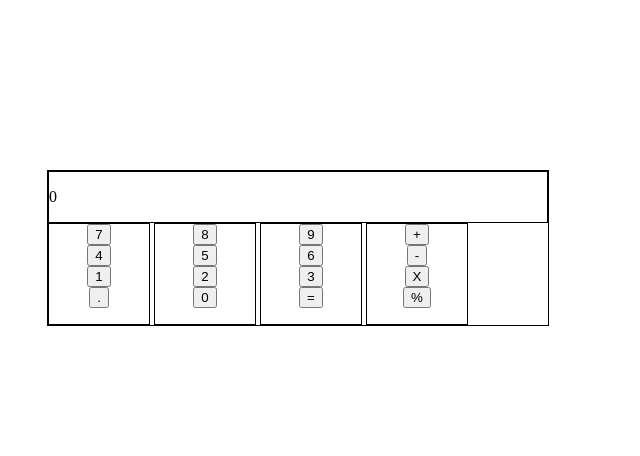
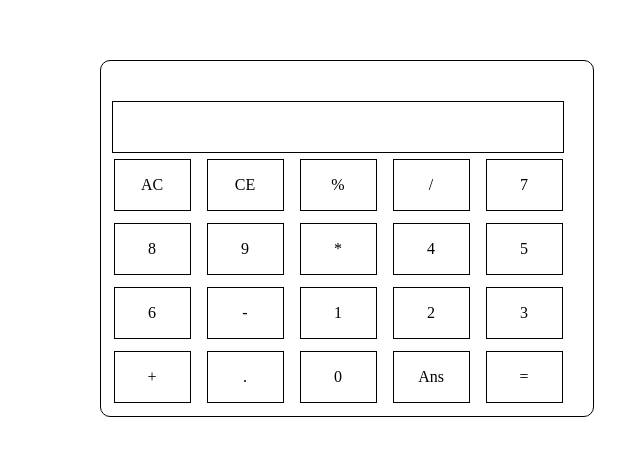
Before and after one commit to ebotsupreme/calculator, a plain HTML site: page index.html in a window 1280 px wide. Shown: the part 130-586 px from the top of the page, without its empty margins (293-933 px from the left). Drawn offline with Linux system fonts and the light colour scheme.

Commit message:
restyled css for calc

```diff
--- a/index.html
+++ b/index.html
@@ -8,36 +8,33 @@
   </head>
   <body>
     <div class="container">
-        <div class="row-answer">
-          <p id="total" class="answer">0<p>
+      <div class="input-btn-container">
+        <div class="input-container">
+          <p class="display"></p>
         </div>
-      <div class="row row-digit">
-        <div class="">
-          <div class="digit"><button type="button" id="7" onclick="displayDigit(this)" value="7">7</button></div>
-          <div class="digit"><button type="button" id="4" onclick="displayDigit(this)" value="4">4</button></div>
-          <div class="digit"><button type="button" id="1" onclick="displayDigit(this)" value="1">1</button></div>
-          <div class="digit"><button type="button" id="." onclick="displayDigit(this)" value=".">.</button></div>
+        <div class="btn-container">
+          <div class="btn">AC</div>
+          <div class="btn">CE</div>
+          <div class="btn">%</div>
+          <div class="btn">/</div>
+          <div class="btn">7</div>
+          <div class="btn">8</div>
+          <div class="btn">9</div>
+          <div class="btn">*</div>
+          <div class="btn">4</div>
+          <div class="btn">5</div>
+          <div class="btn">6</div>
+          <div class="btn">-</div>
+          <div class="btn">1</div>
+          <div class="btn">2</div>
+          <div class="btn">3</div>
+          <div class="btn">+</div>
+          <div class="btn">.</div>
+          <div class="btn">0</div>
+          <div class="btn">Ans</div>
+          <div class="btn">=</div>
         </div>
       </div>
-      <div class="row row-digit">
-        <div class="digit"><button type="button" id="8" onclick="displayDigit(this)" value="8">8</button></div>
-        <div class="digit"><button type="button" id="5" onclick="displayDigit(this)" value="5">5</button></div>
-        <div class="digit"><button type="button" id="2" onclick="displayDigit(this)" value="2">2</button></div>
-        <div class="digit"><button type="button" id="0" onclick="displayDigit(this)" value="0">0</button></div>
-      </div>
-      <div class="row row-digit">
-        <div class="digit"><button type="button" id="9" onclick="displayDigit(this)" value="9">9</button></div>
-        <div class="digit"><button type="button" id="6" onclick="displayDigit(this)" value="6">6</button></div>
-        <div class="digit"><button type="button" id="3" onclick="displayDigit(this)" value="3">3</button></div>
-        <div class="digit"><button type="button" id="=" onclick="displayDigit(this)" value="=">=</button></div>
-      </div>
-      <div class="row row-digit">
-        <div class="digit"><button type="button" id="+" onclick="displayDigit(this)" value="+">+</button></div>
-        <div class="digit"><button type="button" id="-" onclick="displayDigit(this)" value="-">-</button></div>
-        <div class="digit"><button type="button" id="x" onclick="displayDigit(this)" value="x">X</button></div>
-        <div class="digit"><button type="button" id="%" onclick="displayDigit(this)" value="%">%</button></div>
-      </div>
-
-  </div>
+    </div>
   </body>
 </html>
--- a/style.css
+++ b/style.css
@@ -1,31 +1,38 @@
-/*calculator div rows and buttons */
-
-.row-digit{
-  display: inline-block;
-  width: 100px;
-  height: 100px;
+/* calculator container */
+.container{
+  position: relative;
+  text-align: center;
+  vertical-align: middle;
+  width: 39%;
+  height: 355px;
   border: 1px solid black;
+  border-radius: 10px;
+  margin: 0 auto;
+  margin-top: 15%;
+}
+.input-btn-container{
+  position: absolute;
 
 }
-
-.digit{
-  text-align: center;
+.btn-container{
+  width: 475px;
+  height: 300px;
+}
+/*calculator btns*/
+.btn{
+  display: inline-block;
+  width: 75px;
+  height: 50px;
+  margin: 6px;
+  line-height: 50px;
+  border: 1px solid black;
 }
 
-/* calculator container */
-.container{
-  position: absolute;
+/* display field */
+.display{
+  width: 450px;
+  height: 50px;
+  margin: auto;
+  margin-top: 40px;
   border: 1px solid black;
-  top: 50%;
-  left: 50%;
-  margin-top: -100px;
-  margin-left: -300px;
-  width: 500px;
 }
-
-
-
-.row-answer{
-  border: 1px solid black;
-  position: relative;
-}
```
